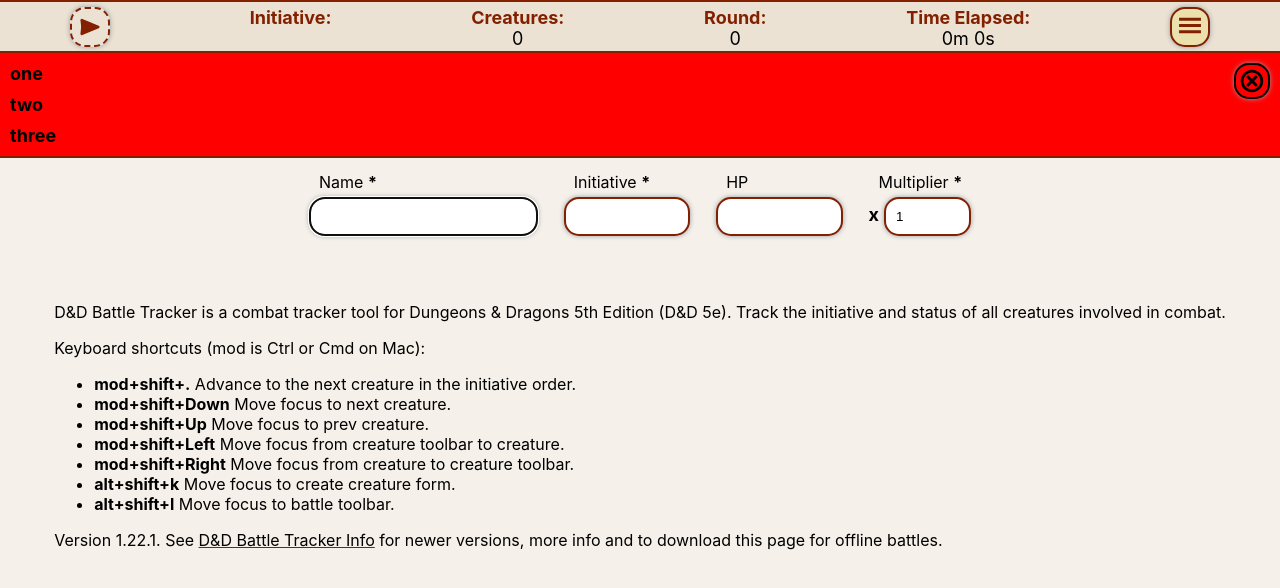
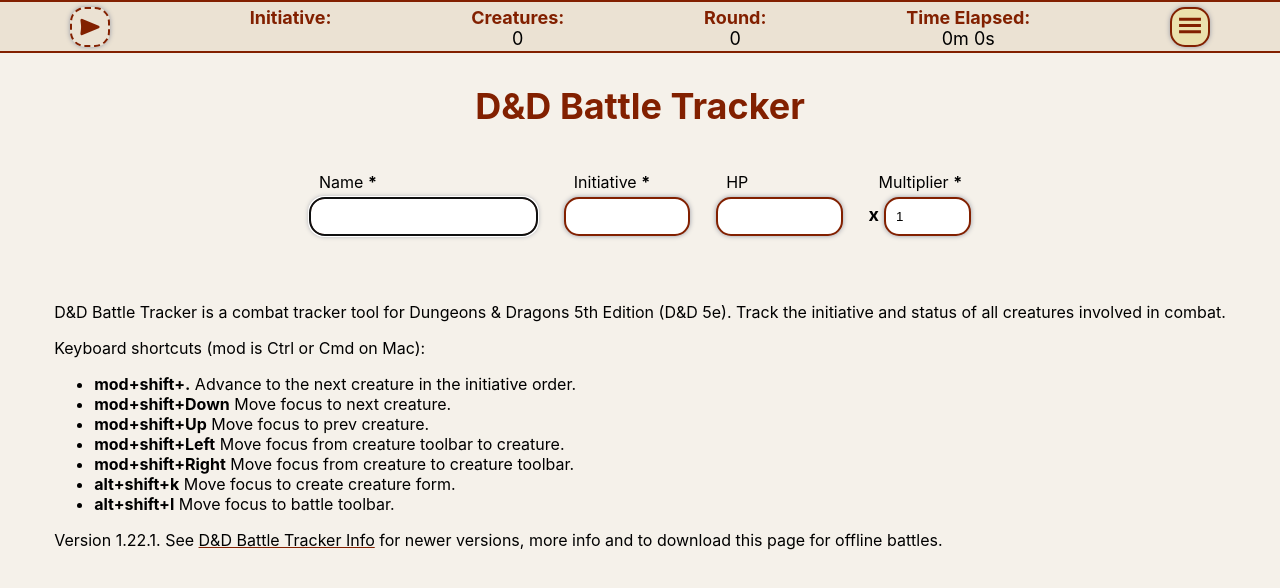
Before and after one commit to Paul-Ladyman/dnd-battle-tracker, a React (Create React App) app: page / in a window 1280 px wide. Shown: the top 588 px of the page. Built offline with nearby package versions, Linux system fonts and the light colour scheme; the HTML template or start-up script is replaced by a standard one.

Commit message:
Implement dismiss errors function

```diff
--- a/src/App.css
+++ b/src/App.css
@@ -599,6 +599,7 @@
 
 .error-bar--errors {
   padding-left: 10px;
+  margin: 8px 0;
   font-weight: bold;
   display: flex;
   flex-direction: column;
--- a/src/App.js
+++ b/src/App.js
@@ -29,7 +29,8 @@
 import {
   save,
   load,
-  isSaveLoadSupported
+  isSaveLoadSupported,
+  dismissErrors
 } from './AppManager';
 import Footer from './Footer';
 import Errors from './Errors';
@@ -57,6 +58,7 @@
     this.removeNoteFromCreature = this.removeNoteFromCreature.bind(this);
     this.saveBattle = this.saveBattle.bind(this);
     this.loadBattle = this.loadBattle.bind(this);
+    this.dismissErrors = this.dismissErrors.bind(this);
   }
 
   componentDidMount() {
@@ -143,6 +145,10 @@
     this.setState(await load(file, this.state));
   }
 
+  dismissErrors() {
+    this.setState(dismissErrors(this.state))
+  }
+
   render() {
     const secondsElapsed = getSecondsElapsed(this.state);
 
@@ -172,7 +178,11 @@
           loadBattle={this.loadBattle}
           isSaveLoadSupported={isSaveLoadSupported}
         />
-        { errors && <Errors errors={this.state.errors} /> }
+        { errors && <Errors
+            errors={this.state.errors}
+            dismissErrors={this.dismissErrors}
+          />
+         }
         <div className="aria-announcements" role='region' aria-live="assertive">
           {this.state.ariaAnnouncements}
         </div>
--- a/src/AppManager.js
+++ b/src/AppManager.js
@@ -42,3 +42,10 @@
 export function isSaveLoadSupported() {
   return FileSystem.isSaveSupported();
 }
+
+export function dismissErrors(state) {
+  return {
+    ...state,
+    errors: []
+  };
+}
--- a/src/BattleManager.js
+++ b/src/BattleManager.js
@@ -21,7 +21,7 @@
   focusedCreature: undefined,
   round: 0,
   ariaAnnouncements: [],
-  errors: ['one', 'two', 'three']
+  errors: []
 };
 
 export function getSecondsElapsed(state) {
--- a/src/Errors.js
+++ b/src/Errors.js
@@ -1,7 +1,7 @@
 import React from 'react';
 import RemoveIcon from './icons/RemoveIcon';
 
-export default function Errors({ errors }) {
+export default function Errors({ errors, dismissErrors }) {
   return (
     <div className="error-bar">
       <div className="error-bar--errors">
@@ -15,7 +15,7 @@
           );
         })}
       </div>
-      <button className="error-bar--dismiss" title="Dismiss errors">
+      <button className="error-bar--dismiss" title="Dismiss errors" onClick={dismissErrors} >
         <RemoveIcon fill="black" />
       </button>
     </div>
```
Also changed, not shown: 1 other file (tests, documents, lock files or other folders).
